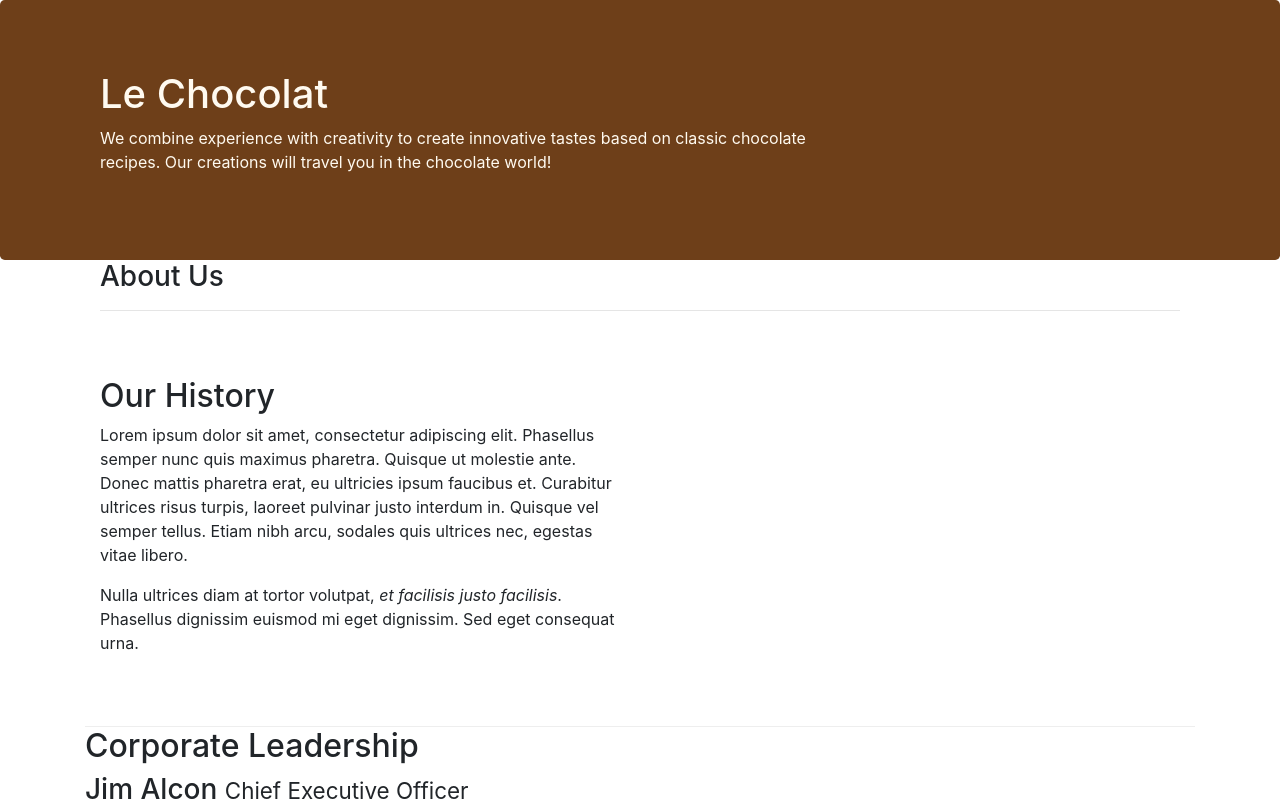
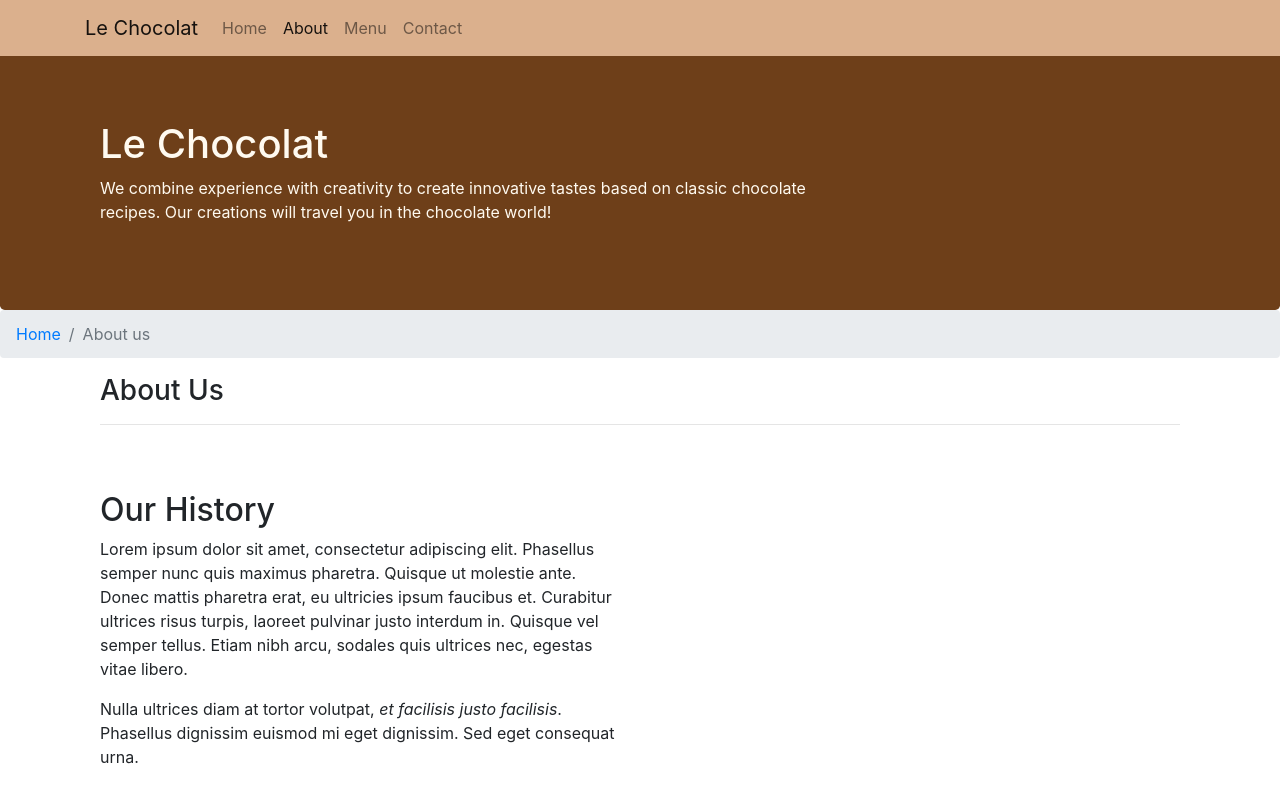
Before and after one commit to csantor/leChocolat, a website: page aboutus.html in a window 1280 px wide. Shown: the top 810 px of the page. Drawn offline with nearby package versions, Linux system fonts and the light colour scheme.

Commit message:
Navbar and Breadcrumbs

```diff
--- a/aboutus.html
+++ b/aboutus.html
@@ -9,6 +9,22 @@
 </head>
 
 <body>
+    <nav class="navbar navbar-expand-md navbar-light bg-light fixed-top ">
+        <div class="container">
+            <a class="navbar-brand" href="./index.html">Le Chocolat</a>
+            <button class="navbar-toggler" type="button" data-toggle="collapse" data-target="#Navbar">
+                <span class="navbar-toggler-icon"></span>
+            </button>
+            <div class="collapse navbar-collapse" id="Navbar">
+                <ul class="navbar-nav">
+                    <li class="nav-item"><a class="nav-link" href="./index.html">Home</a></li>
+                    <li class="nav-item active"><a class="nav-link" href="#">About</a></li>
+                    <li class="nav-item"><a class="nav-link" href="#">Menu</a></li>
+                    <li class="nav-item"><a class="nav-link" href="#">Contact</a></li>
+                </ul>
+            </div>
+        </div>
+    </nav>
 
     <header class="jumbotron">
         <div class="container">
@@ -23,6 +39,13 @@
             </div>
         </div>
     </header>
+
+    <nav aria-label="breadcrumb">
+        <ol class="breadcrumb">
+            <li class="breadcrumb-item"><a href="./index.html">Home</a></li>
+            <li class="breadcrumb-item active" aria-current="page">About us</li>
+        </ol>
+    </nav>
 
     <div class="container">
         <div class="row row-header">
--- a/css/styles.css
+++ b/css/styles.css
@@ -24,3 +24,10 @@ address{
     margin:0px;
     color:#0f0f0f;
 }
+body{
+    padding:50px 0px 0px 0px;
+    z-index:0;
+}
+.bg-light {
+    background-color: #dbb08d !important;
+}
```
Also changed, not shown: index.html (+20 -2 lines).
